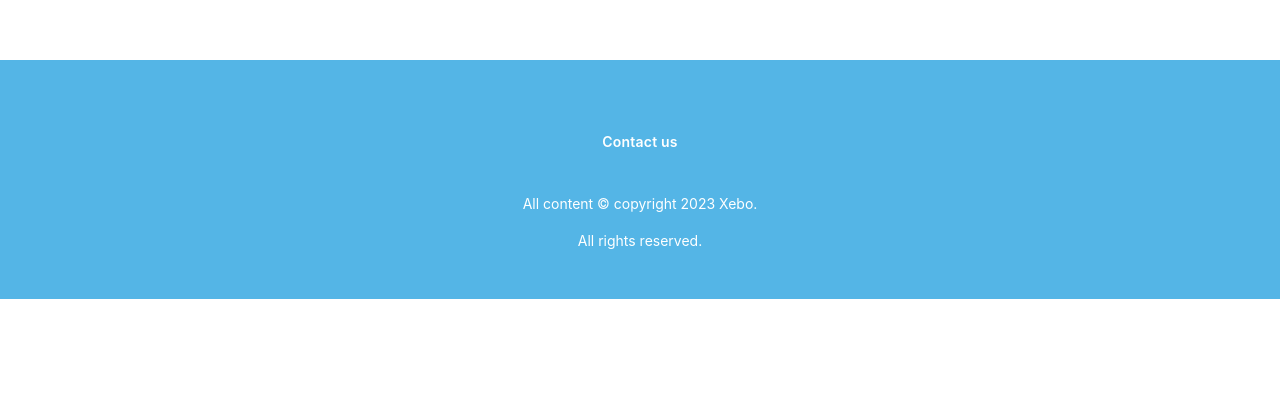
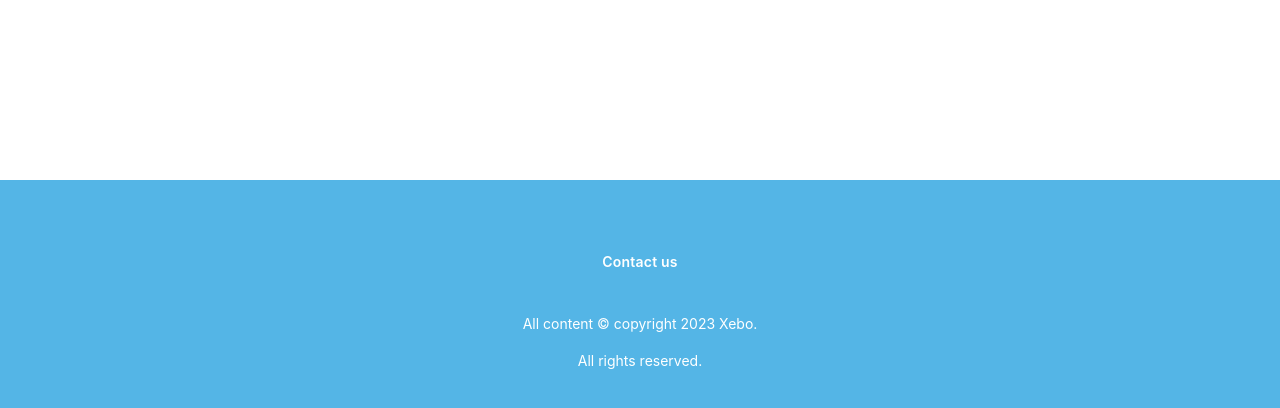
Before and after one commit to xebo-me/website, a React (Vite) app: page / in a window 1280 px wide. Shown: the part 804-1212 px from the top of the page. Before the commit the page ends 1103 px from the top, so only its background shows below. Built offline with nearby package versions, Linux system fonts and the light colour scheme; no server answers.

Commit message:
footer margin

```diff
--- a/src/Viewport/Footer.tsx
+++ b/src/Viewport/Footer.tsx
@@ -6,14 +6,14 @@ import Stack from '@mui/material/Stack';
 import Typography from '@mui/material/Typography';
 
 const array = [
-    { title: "Contact us", link : "/contact" },
+    { title: "Contact us", link: "/contact" },
 ]
 
 export const Footer = () => {
     const date = new Date().getFullYear();
 
     return (
-        <Stack component="footer" sx={{ py: 6, bgcolor: 'primary.main' }} alignItems="center" justifyContent="center" spacing={2}>
+        <Stack component="footer" sx={{ py: 6, mt: 15, bgcolor: 'primary.main' }} alignItems="center" justifyContent="center" spacing={2}>
             <Box component="footer" sx={{ display: 'flex', justifyContent: 'center' }}>
                 {array.map((item, i) =>
                     <Button key={i} sx={{ my: 2, mx: 0.5, color: 'primary.contrastText' }}>
```
